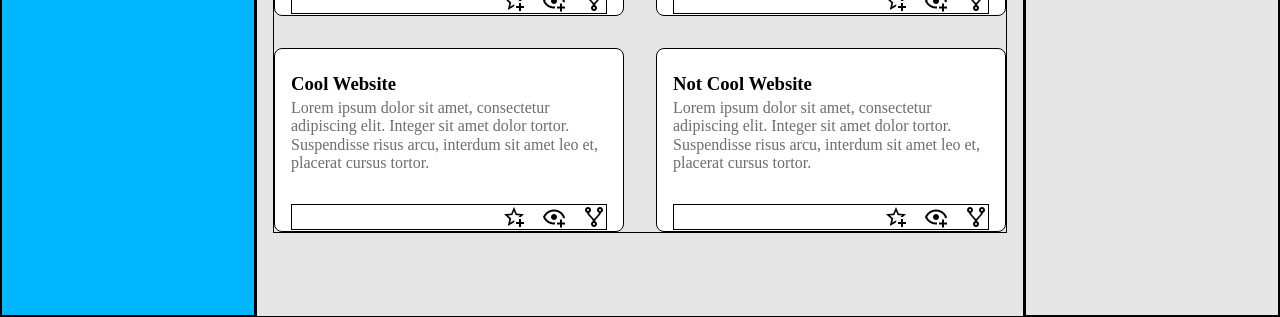
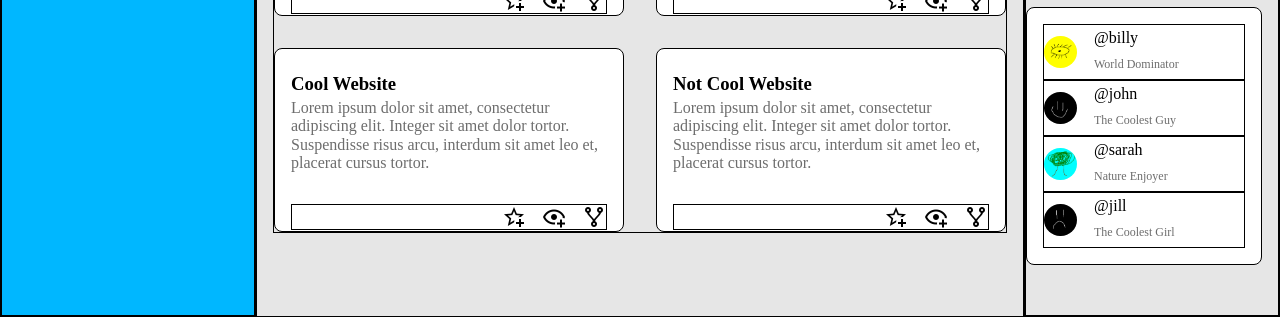
Before and after one commit to iamgame3/admin-dashboard, a plain HTML site: page index.html in a window 1280 px wide. Shown: the part 709-1026 px from the top of the page. Drawn offline with Linux system fonts and the light colour scheme.

Commit message:
Add trending section and style it

```diff
--- a/index.html
+++ b/index.html
@@ -157,6 +157,28 @@
             </div>
             <div class="trending">
                 <h1 class="section-header">Trending</h1>
+                <div class="trending-card">
+                    <div class="trending-profile">
+                        <img class="trending-profile-picture" src="./images/profile-pictures/eye.png" alt="Eyeball.">
+                        <p class="trending-tag">@billy</p>
+                        <p class="trending-text">World Dominator</p>
+                    </div>
+                    <div class="trending-profile">
+                        <img class="trending-profile-picture" src="./images/profile-pictures/smile.png" alt="Smiley face.">
+                        <p class="trending-tag">@john</p>
+                        <p class="trending-text">The Coolest Guy</p>
+                    </div>
+                    <div class="trending-profile">
+                        <img class="trending-profile-picture" src="./images/profile-pictures/tree.png" alt="Tree.">
+                        <p class="trending-tag">@sarah</p>
+                        <p class="trending-text">Nature Enjoyer</p>
+                    </div>
+                    <div class="trending-profile">
+                        <img class="trending-profile-picture" src="./images/profile-pictures/frown.png" alt="Frowning face.">
+                        <p class="trending-tag">@jill</p>
+                        <p class="trending-text">The Coolest Girl</p>
+                    </div>
+                </div>
             </div>
         </div>
     </div>
--- a/styles.css
+++ b/styles.css
@@ -182,10 +182,10 @@
 }
 
 .announcment-card {
+    margin-right: 16px;
     padding: 16px;
     background-color: white;
     border-radius: 8px;
-    padding: 16px;
 }
 
 #middle-announcment {
@@ -201,6 +201,37 @@
     color: var(--text-grey);
     margin-top: 4px;
     font-size: 12px;
+}
+
+.trending-card {
+    margin-right: 16px;
+    padding: 16px;
+    background-color: white;
+    border-radius: 8px;
+}
+
+.trending-profile {
+    height: 54px;
+    display: grid;
+    grid-template-columns: 1fr 3fr;
+    grid-template-rows: 1fr 1fr;
+    align-items: center;
+}
+
+.trending-profile-picture {
+    grid-row: 1 / 3;
+    height: 32px;
+    border-radius: 50%;
+}
+
+.trending-tag {
+    margin: 0;
+}
+
+.trending-text {
+    color: var(--text-grey);
+    font-size: 12px;
+    margin: 0;
 }
 
 .container div {
```
